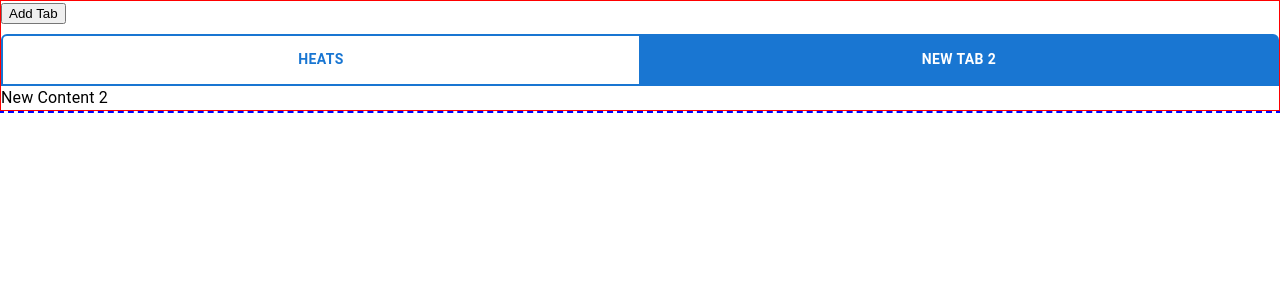
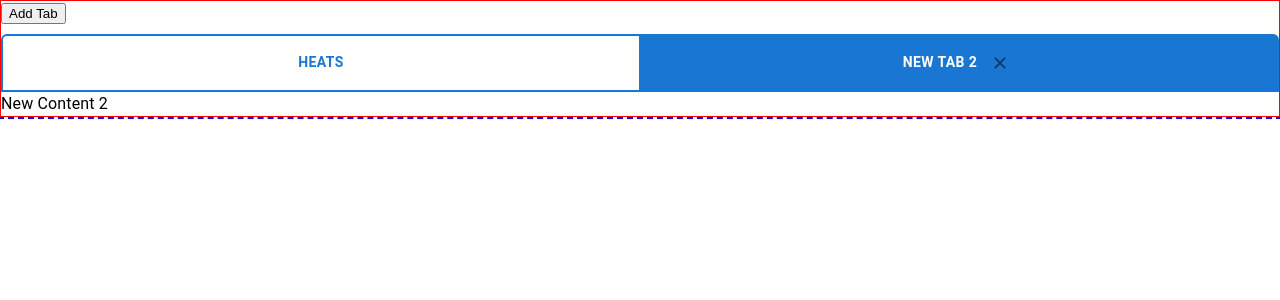
Before and after one commit to MarisiaS/SMM, a React (Vite) app in the folder frontend/: page /tests/test-tab-panel in a window 1280 px wide. Both pictures are taken after a click on the button "Add Tab". Shown: the top 300 px of the page. Built offline with nearby package versions, Linux system fonts and the light colour scheme.

Commit message:
Add close button to tabs that have the close atribute set to true.

```diff
--- a/frontend/src/Tests/TestTabPanel.jsx
+++ b/frontend/src/Tests/TestTabPanel.jsx
@@ -16,8 +16,20 @@ const TestTabs = () => {
       {
         label: `New Tab ${prevTabs.length + 1}`,
         content: <div>New Content {prevTabs.length + 1}</div>,
+        close: true
       },
     ]);
+  };
+
+  const handleRemoveTab = (index) => {
+    setTabs((prevTabs) => prevTabs.filter((_, i) => i !== index));
+    setSelectedTab((prevSelected) =>
+      prevSelected === index
+        ? Math.max(0, index - 1)
+        : prevSelected > index
+        ? prevSelected - 1
+        : prevSelected
+    );
   };
 
   return (
@@ -29,6 +41,7 @@ const TestTabs = () => {
         tabs={tabs}
         selectedTab={selectedTab}
         setSelectedTab={setSelectedTab}
+        onRemoveTab={handleRemoveTab}
       />
     </div>
   );
--- a/frontend/src/components/Common/TabPanel.jsx
+++ b/frontend/src/components/Common/TabPanel.jsx
@@ -1,11 +1,8 @@
 import * as React from "react";
-import { Tabs, Tab, Box, useTheme } from "@mui/material";
+import { Tabs, Tab, Box, useTheme, IconButton } from "@mui/material";
+import CloseIcon from "@mui/icons-material/Close";
 
-export default function TabPanel({
-  tabs,
-  selectedTab,
-  setSelectedTab,
-}) {
+export default function TabPanel({ tabs, selectedTab, setSelectedTab, onRemoveTab }) {
   const theme = useTheme();
 
   const onTabChange = (event, newValue) => {
@@ -14,7 +11,8 @@ export default function TabPanel({
 
   return (
     <Box sx={{ width: "100%" }}>
-      <Box sx={{
+      <Box
+        sx={{
           borderLeft: 2,
           borderRight: 2,
           borderTop: 2,
@@ -22,21 +20,47 @@ export default function TabPanel({
           borderColor: theme.palette.primary.main,
           borderTopLeftRadius: "6px",
           borderTopRightRadius: "6px",
-        }}>
+        }}
+      >
         <Tabs
           value={selectedTab}
           onChange={onTabChange}
           aria-label="tabs"
           variant="fullWidth"
+          scrollButtons="auto"
         >
           {tabs.map((tab, index) => (
             <Tab
               key={index}
-              label={tab.label}
+              label={
+                <Box
+                  sx={{
+                    display: "flex",
+                    alignItems: "center",
+                    gap: "8px",
+                  }}
+                >
+                  <span>{tab.label}</span>
+                  {tab.close && (
+                    <IconButton
+                      size="small"
+                      onClick={(e) => {
+                        e.stopPropagation();
+                        onRemoveTab(index);
+                      }}
+                    >
+                      <CloseIcon fontSize="small" />
+                    </IconButton>
+                  )}
+                </Box>
+              }
               sx={{
                 color: theme.palette.primary.main,
                 fontWeight: "bold",
-                borderRight: index !== tabs.length - 1 ? `2.5px solid ${theme.palette.primary.main}` : "none",
+                borderRight:
+                  index !== tabs.length - 1
+                    ? `2.5px solid ${theme.palette.primary.main}`
+                    : "none",
                 "&.Mui-selected": {
                   color: theme.palette.primary.contrastText,
                   backgroundColor: theme.palette.primary.main,
```
